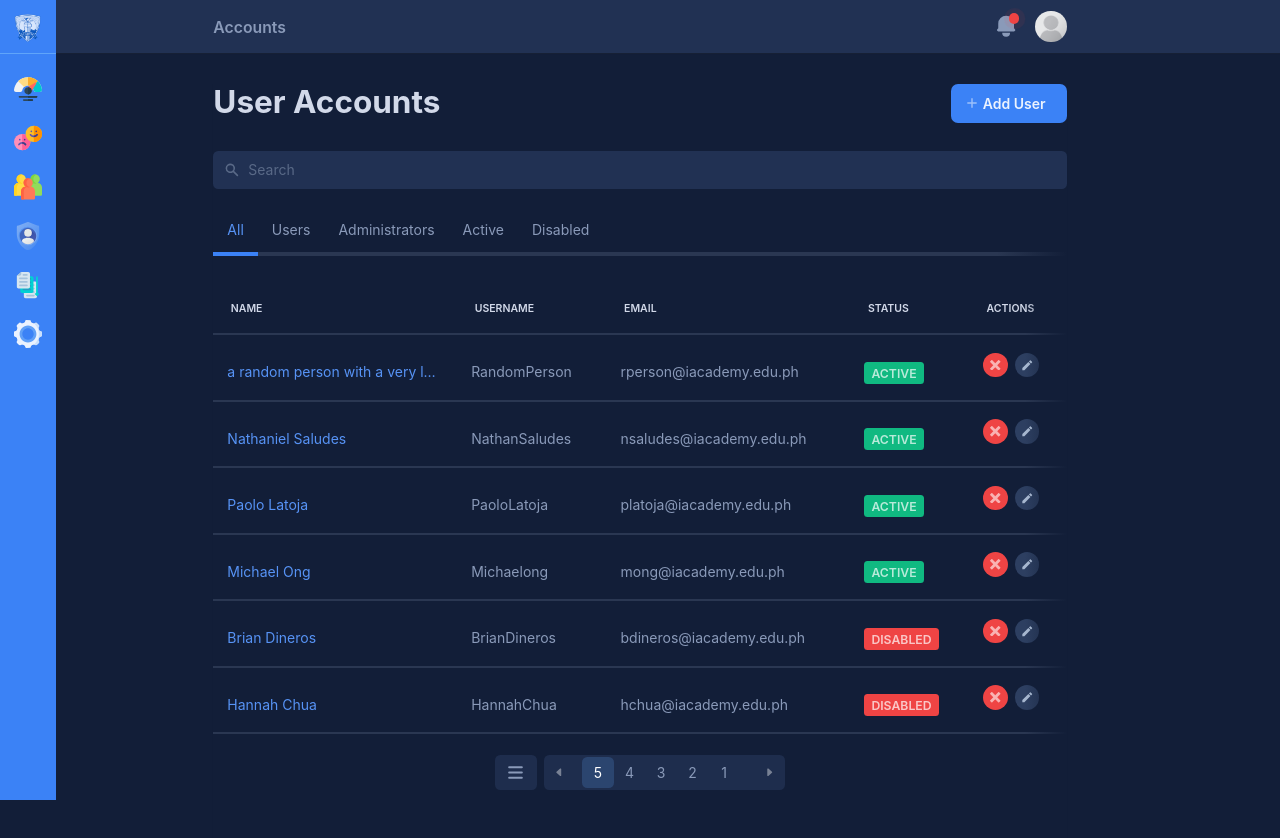
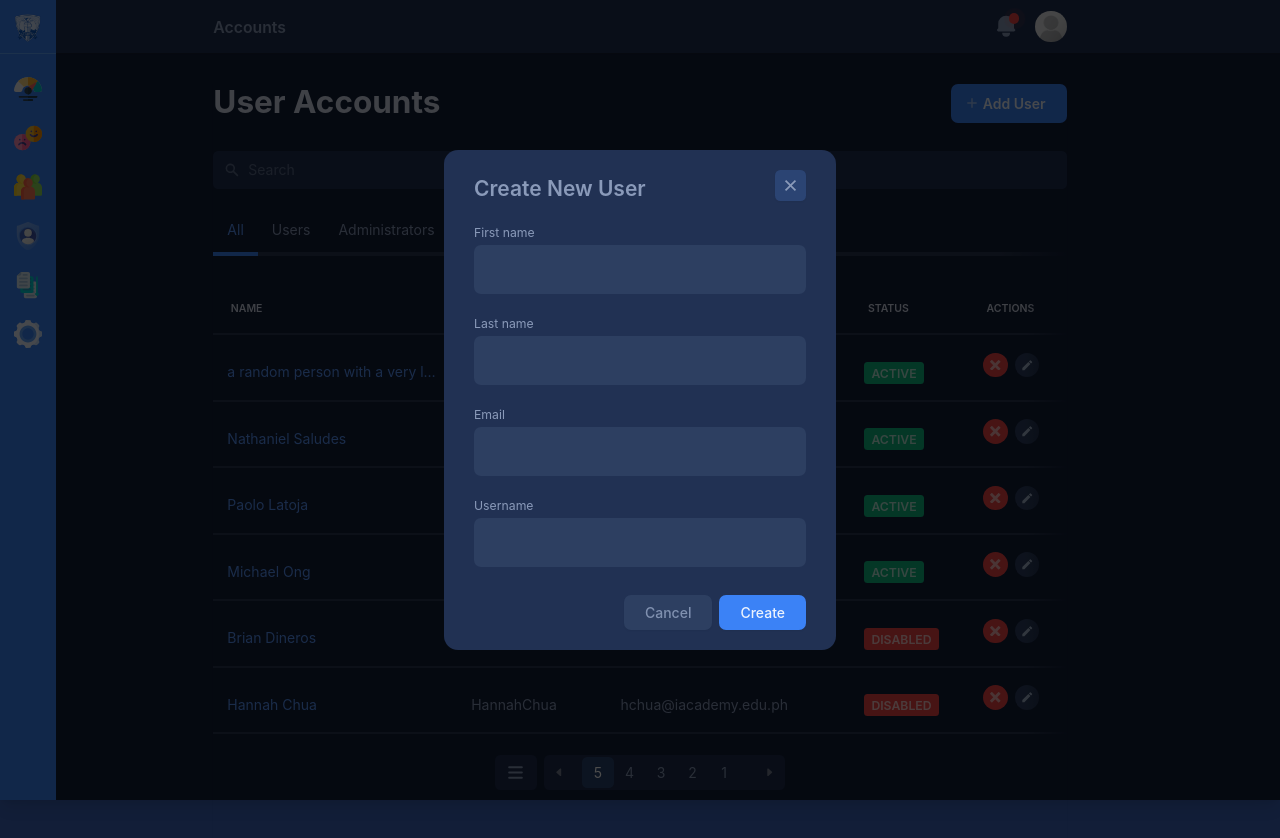
Before and after one commit to NathanSaludes/emmy-next, a Next.js app: page /accounts in a window 1280 px wide. Shown: the top 838 px of the page. Built offline with nearby package versions, Linux system fonts and the light colour scheme.

Commit message:
set initial modal open state to true

```diff
--- a/components/Modal/index.js
+++ b/components/Modal/index.js
@@ -4,7 +4,7 @@ import ReactDom from 'react-dom'
 function Modal({ children }) {
 
 	const [isBrowser, setIsBrowser] = useState(false)
-	const [isOpen, setIsOpen] = useState(false)
+	const [isOpen, setIsOpen] = useState(true)
 
 	useEffect(() => {
 		setIsBrowser(true)
```
